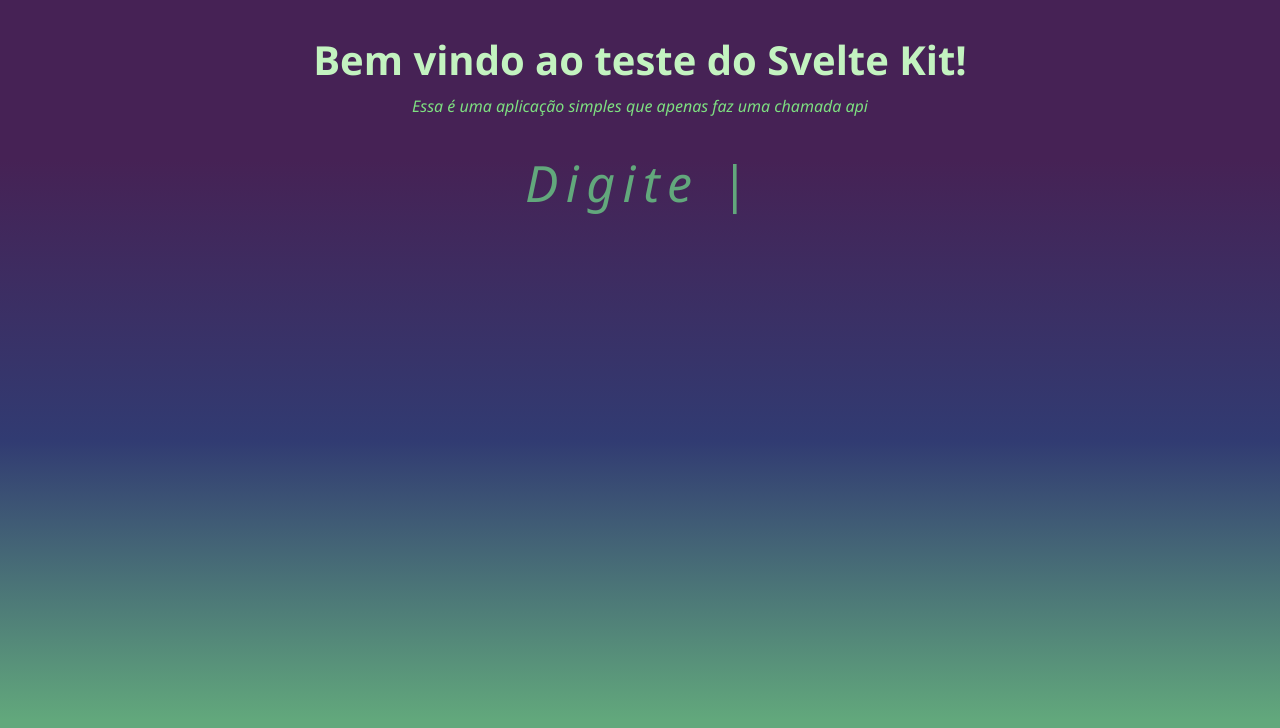
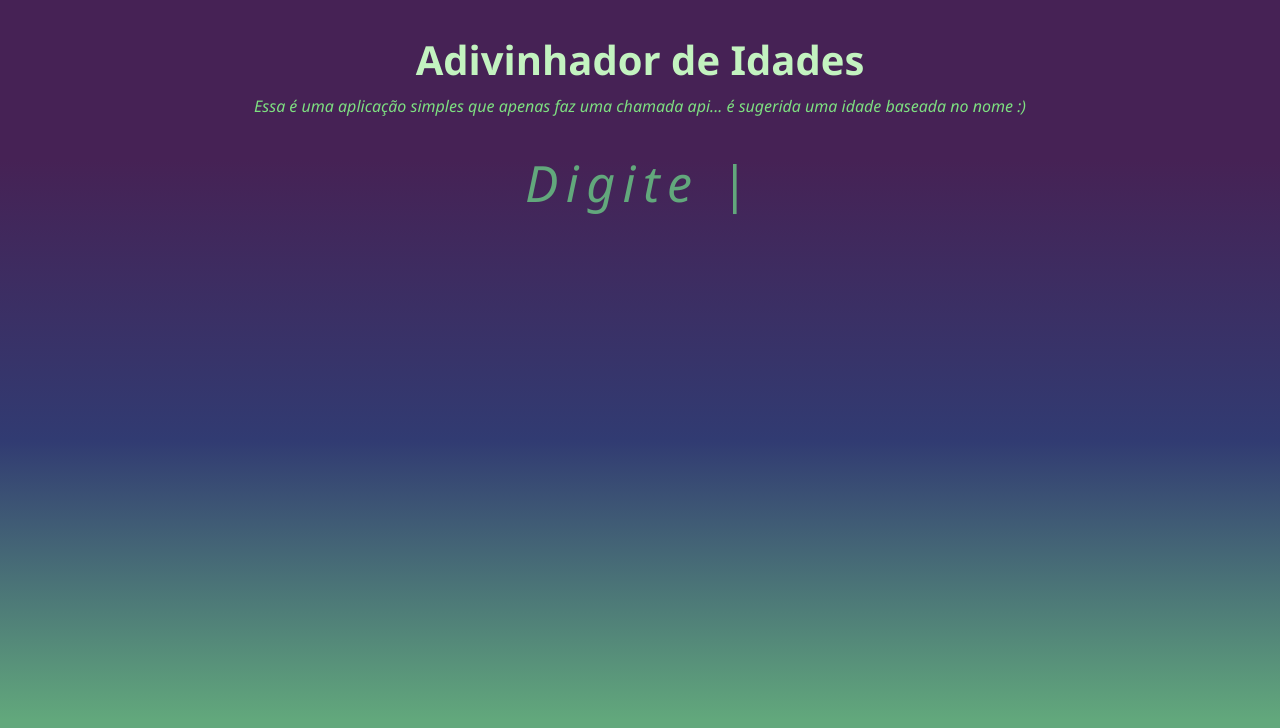
Before and after one commit to JoaoGabrielVargas/sveltekit-test-app, a SvelteKit app: page / in a window 1280 px wide. Shown: the top 728 px of the page. Built offline with nearby package versions, Linux system fonts and the light colour scheme.

Commit message:
fix: fixed some wrong text

```diff
--- a/src/app.html
+++ b/src/app.html
@@ -2,6 +2,7 @@
 <html lang="en">
 	<head>
 		<meta charset="utf-8" />
+		<title>Adivinhador de Idades - Svelte Test</title>
 		<link rel="icon" href="%sveltekit.assets%/favicon.svg" />
 		<meta name="viewport" content="width=device-width, initial-scale=1" />
 		%sveltekit.head%
--- a/src/routes/+page.svelte
+++ b/src/routes/+page.svelte
@@ -49,9 +49,9 @@
 </script>
 
 <div class="container">
-  <h1>Bem vindo ao teste do Svelte Kit!</h1>
+  <h1>Adivinhador de Idades</h1>
   <p class="subtitle">
-    Essa é uma aplicação simples que apenas faz uma chamada api
+    Essa é uma aplicação simples que apenas faz uma chamada api... é sugerida uma idade baseada no nome :)
   </p>
   {#if data.results}
     <AgeComponent ageData={data.results}/>
```
